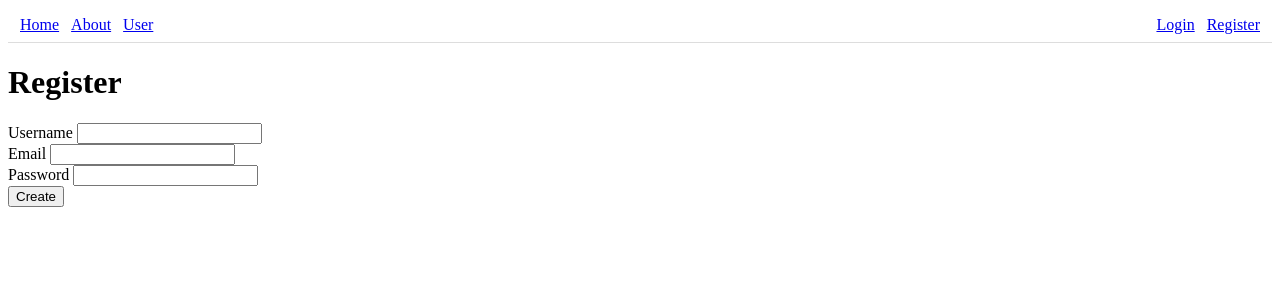
After one commit to PizzaAllTheWay/My_Website, a Flask app: page /user/register in a window 1280 px wide. The commit adds this page. Shown: the top 300 px of the page. Run offline with Flask 3, Linux system fonts and the light colour scheme.

Commit message:
added login user

```diff
--- a/src/app.py
+++ b/src/app.py
@@ -1,27 +1,51 @@
 # Import Flask Server
 from flask import Flask
+from flask_sqlalchemy import SQLAlchemy
+import os
 
-# Import Blueprints
-from routes.home import bp as home_bp
-from routes.about import bp as about_bp
-from routes.user import bp as user_bp
+# Create a global SQLAlchemy handle for models/routes to use
+db = SQLAlchemy()
 
+def create_app():
+    # Create Flask app; declare where templates/static live
+    app = Flask(__name__, template_folder="templates", static_folder="static")
 
+    # Set a secret key (move to env var in real use)
+    app.config["SECRET_KEY"] = "change-me"
 
-# Create Flask app and tell it where templates/static live
-app = Flask(
-    __name__,
-    template_folder="templates",
-    static_folder="static",
-)
+    # Ensure the instance directory exists (Flask uses this for writable files)
+    os.makedirs(app.instance_path, exist_ok=True)
 
-# Register all the routes to webpage blueprints
-app.register_blueprint(home_bp)
-app.register_blueprint(about_bp)
-app.register_blueprint(user_bp)
+    # Point SQLAlchemy to a SQLite file under instance/: instance/site.db
+    app.config["SQLALCHEMY_DATABASE_URI"] = "sqlite:///" + os.path.join(app.instance_path, "site.db")
 
+    # Disable event system overhead
+    app.config["SQLALCHEMY_TRACK_MODIFICATIONS"] = False
 
+    # Attach SQLAlchemy to this app
+    db.init_app(app)
 
-# Start the server
+    # Import models so SQLAlchemy knows tables before create_all()
+    from models.user import User  # noqa: F401
+
+    # Register blueprints (routes)
+    from routes.home import bp as home_bp
+    from routes.about import bp as about_bp
+    from routes.user import bp as user_bp
+    app.register_blueprint(home_bp)
+    app.register_blueprint(about_bp)
+    app.register_blueprint(user_bp)
+
+    # Create DB tables if they don't exist yet
+    with app.app_context():
+        db.create_all()
+
+    # Return the configured app instance
+    return app
+
+# Expose the WSGI app object for gunicorn: `app:app`
+app = create_app()
+
+# Development server entrypoint
 if __name__ == "__main__":
     app.run(host="127.0.0.1", port=8000, debug=True)
--- a/src/routes/user.py
+++ b/src/routes/user.py
@@ -1,9 +1,158 @@
-from flask import Blueprint, render_template
+# routes/user.py
+# User section: status page, register, login, logout.
+# Errors are rendered inline on the same page (no redirect on failure).
 
-# group routes under a blueprint
-# Also makes sure you can acces the blueprint with prefixing on url with /<url_prefix>
+from flask import (
+    Blueprint, render_template, request, redirect, url_for, flash, session
+)
+from sqlalchemy.exc import IntegrityError  # handle unique-constraint collisions
+
+# Import the SQLAlchemy db handle from your app factory module.
+# (Use 'from app import db' because your file is app.py, not run.py)
+from app import db
+from models.user import User
+
+# All routes in this file will live under /user/*
 bp = Blueprint("user", __name__, url_prefix="/user")
+
 
 @bp.route("/")
 def index():
-    return render_template("user.html")
+    """
+    User landing page.
+    Shows simple status and links based on whether the user is logged in.
+    We pass 'username' from the session into the template for convenience.
+    """
+    return render_template("user/user.html", username=session.get("username"))
+
+
+
+@bp.route("/register", methods=["GET", "POST"])
+def register():
+    """
+    Create a new user account.
+
+    GET:
+      - Render blank form.
+
+    POST:
+      - Validate required fields.
+      - Try to insert the user.
+      - If a unique constraint hits (username/email exists), show inline error
+        on the same page without redirect.
+      - On success, redirect to login (PRG).
+    """
+    if request.method == "POST":
+        # --- Read inputs and normalize ---
+        username = (request.form.get("username") or "").strip()
+        email    = (request.form.get("email") or "").strip().lower()
+        password = request.form.get("password") or ""
+
+        # --- Required fields check (fast-fail) ---
+        if not username or not email or not password:
+            return render_template(
+                "user/register.html",
+                error="All fields are required.",
+                form={"username": username, "email": email},
+            )
+
+        # --- Create user model; hash password ---
+        user = User(username=username, email=email)
+        user.set_password(password)
+
+        # --- Try to commit; DB enforces uniqueness ---
+        db.session.add(user)
+        try:
+            db.session.commit()
+        except IntegrityError:
+            # Roll back the failed transaction before any further DB work
+            db.session.rollback()
+
+            # Determine which field collided (handles races / case variants)
+            if User.query.filter_by(username=username).first():
+                return render_template(
+                    "user/register.html",
+                    error="Username is already taken.",
+                    form={"username": "", "email": email},
+                )
+            if User.query.filter_by(email=email).first():
+                return render_template(
+                    "user/register.html",
+                    error="Email is already registered.",
+                    form={"username": username, "email": ""},
+                )
+
+            # Fallback (should be rare)
+            return render_template(
+                "user/register.html",
+                error="Account already exists.",
+                form={"username": username, "email": email},
+            )
+
+        # --- Success path: go to login page with a flash message ---
+        flash("Registration successful. Please log in.", "ok")
+        return redirect(url_for("user.login"))
+
+    # --- GET: render empty form ---
+    return render_template("user/register.html")
+
+
+
+@bp.route("/login", methods=["GET", "POST"])
+def login():
+    """
+    Log the user in.
+
+    GET:
+      - Render blank login form.
+
+    POST:
+      - Validate required fields.
+      - Look up user by username.
+      - If bad creds: re-render same page with 'error' and preserve username.
+      - If ok: set session and redirect to /user.
+    """
+    if request.method == "POST":
+        # --- Read inputs ---
+        username = (request.form.get("username") or "").strip()
+        password = request.form.get("password") or ""
+
+        # --- Required fields check ---
+        if not username or not password:
+            return render_template(
+                "user/login.html",
+                error="Username and password are required.",
+                form={"username": username},
+            )
+
+        # --- Fetch user and verify password ---
+        user = User.query.filter_by(username=username).first()
+        if not user or not user.check_password(password):
+            # Stay on login page; show inline error (no redirect)
+            return render_template(
+                "user/login.html",
+                error="Incorrect username or password.",
+                form={"username": username},
+            )
+
+        # --- Success: persist minimal session info ---
+        session["user_id"] = user.id
+        session["username"] = user.username
+
+        flash("Logged in.", "ok")
+        return redirect(url_for("user.index"))
+
+    # --- GET: render empty form ---
+    return render_template("user/login.html")
+
+
+
+@bp.route("/logout")
+def logout():
+    """
+    Log the user out by clearing the session,
+    then go back to the user landing page.
+    """
+    session.clear()
+    flash("Logged out.", "ok")
+    return redirect(url_for("user.index"))
--- a/src/templates/partials/_navigation_bar.html
+++ b/src/templates/partials/_navigation_bar.html
@@ -1,5 +1,16 @@
-<nav style="padding:8px 12px; border-bottom:1px solid #ddd;">
+<nav style="padding:8px 12px; border-bottom:1px solid #ddd; display:flex; gap:12px;">
   <a href="{{ url_for('home.index') }}">Home</a>
   <a href="{{ url_for('about.index') }}">About</a>
   <a href="{{ url_for('user.index') }}">User</a>
+
+  <!-- Right side spacer -->
+  <span style="margin-left:auto"></span>
+
+  {% if session.get('username') %}
+    <span>Hi, {{ session['username'] }}</span>
+    <a href="{{ url_for('user.logout') }}">Logout</a>
+  {% else %}
+    <a href="{{ url_for('user.login') }}">Login</a>
+    <a href="{{ url_for('user.register') }}">Register</a>
+  {% endif %}
 </nav>
--- /dev/null
+++ b/src/templates/user/register.html
@@ -0,0 +1,25 @@
+<!doctype html>
+<html lang="en">
+<head><meta charset="utf-8"><title>Register</title></head>
+<body>
+  {% include 'partials/_navigation_bar.html' %}
+  <h1>Register</h1>
+
+  {% if error %}
+    <p style="color:red; font-weight:600;">{{ error }}</p>
+  {% endif %}
+
+  <form method="post" novalidate>
+    <label>Username
+      <input name="username" value="{{ (form.username if form else '') }}" required>
+    </label><br>
+    <label>Email
+      <input type="email" name="email" value="{{ (form.email if form else '') }}" required>
+    </label><br>
+    <label>Password
+      <input type="password" name="password" required>
+    </label><br>
+    <button type="submit">Create</button>
+  </form>
+</body>
+</html>
```
Also changed, not shown: src/models/user.py (added, +70 -0 lines), src/templates/user.html (deleted, +0 -11 lines), src/templates/user/login.html (added, +30 -0 lines), src/templates/user/user.html (added, +27 -0 lines), 1 other file.
